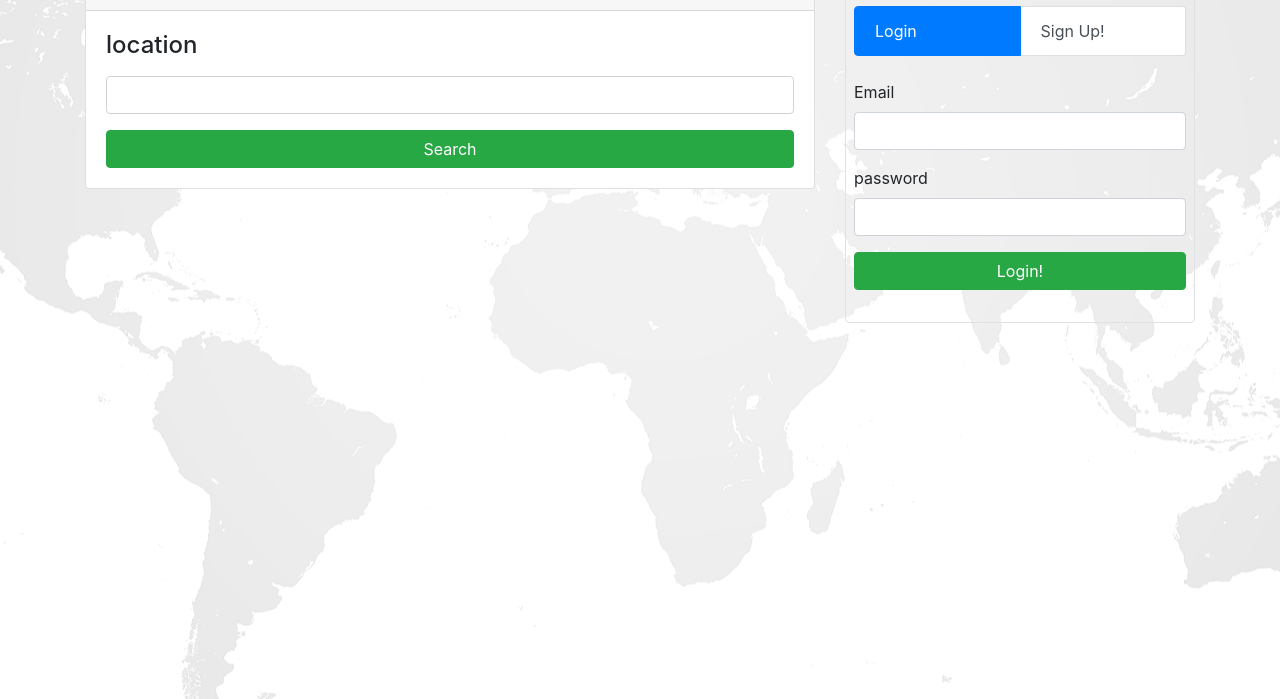
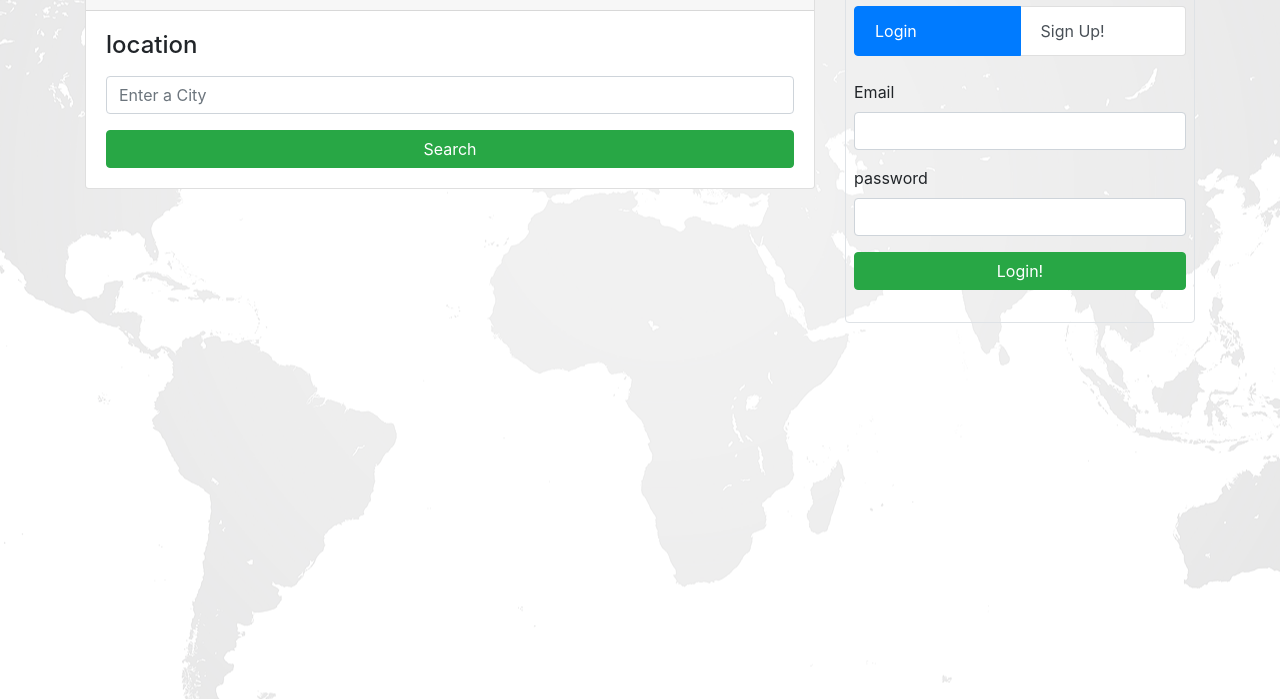
Before and after one commit to mrubenstein6192/Project_2, a website: page public/index.html in a window 1280 px wide. Shown: the part 101-800 px from the top of the page. Drawn offline with nearby package versions, Linux system fonts and the light colour scheme.

Commit message:
last update

```diff
--- a/public/index.html
+++ b/public/index.html
@@ -22,7 +22,7 @@
             <form id="search-form">
               <div class="form-group">
                 <h4><label for="location-input">location</label></h4>
-                <input type="text" id="location-input" class="form-control" />
+                <input type="text" id="location-input" placeholder = "Enter a City" class="form-control" />
               </div>
               <button type="submit" class="btn btn-block btn-success">Search</button>
             </form>
```
